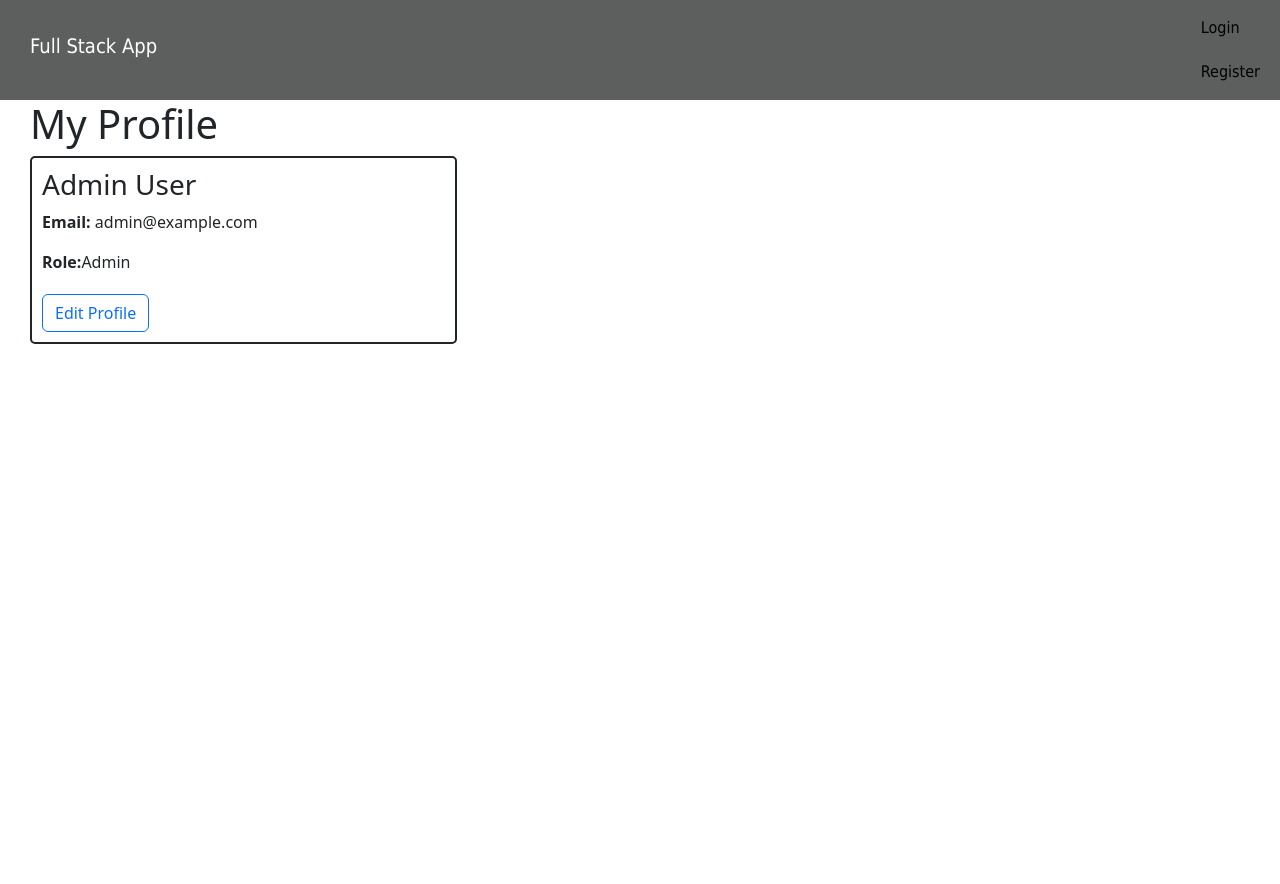
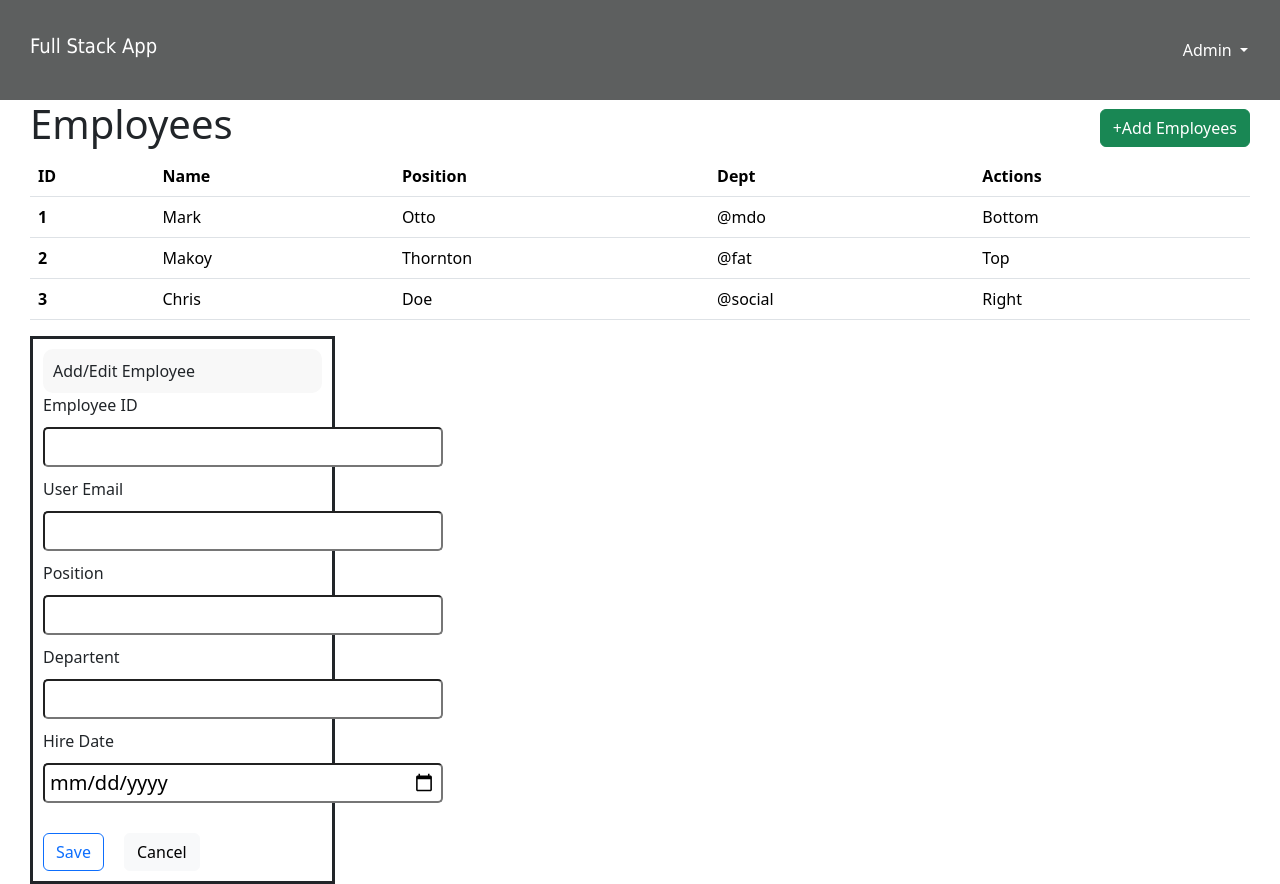
Before and after one commit to renejamesaleonar27-ops/fullstack-prototype-Aleonar, a plain HTML site: page index.html in a window 1280 px wide. Before the commit the page ends 800 px from the top, so only its background shows below. Drawn offline with nearby package versions, Linux system fonts and the light colour scheme.

Commit message:
Added Tables in Employees

```diff
--- a/index.html
+++ b/index.html
@@ -123,6 +123,8 @@
             </form>
         </section>
 
+        <!-- PROFILE PAGE -->
+
         <section class="profile-page">
             <h1>My Profile</h1>
             <div class="inner-profile">
@@ -134,7 +136,84 @@
                     <button type="button" class="btn btn-outline-primary"> Edit Profile</button>
                 </div>
 
+                <!-- EMPLOYEES PAGE -->
+
             </div>
+        </section>
+        <section class="employees">
+            <div class="emp-left">
+            <h1>Employees</h1>
+            <button type="button" class="btn btn-success">+Add Employees</button>
+            </div>
+
+            <!-- TABLES OF EMPLOYEES -->
+
+         <table class="table">
+            <thead>
+                <tr>
+                <th scope="col">ID</th>
+                <th scope="col">Name</th>
+                <th scope="col">Position</th>
+                <th scope="col">Dept</th>
+                <th scope="col">Actions</th>
+                </tr>
+            </thead>
+            <tbody>
+                <tr>
+                <th scope="row">1</th>
+                <td>Mark</td>
+                <td>Otto</td>
+                <td>@mdo</td>
+                <td>Bottom</td>
+                </tr>
+                <tr>
+                <th scope="row">2</th>
+                <td>Makoy</td>
+                <td>Thornton</td>
+                <td>@fat</td>
+                <td>Top</td>
+                </tr>
+                <tr>
+                <th scope="row">3</th>
+                <td>Chris</td>
+                <td>Doe</td>
+                <td>@social</td>
+                <td>Right</td>
+                </tr>
+            </tbody>
+         </table>
+         <div class="adedemp">
+            <div class="addedit">
+                Add/Edit Employee
+            </div>
+            <form>
+                <div class="input">
+                <div class="input">
+                    <label for="empid">Employee ID</label>
+                    <input type="text" id="empid">
+                </div>
+                 <div class="input">
+                    <label for="email">User Email</label>
+                    <input type="email" id="email">
+                </div>
+                <div class="input">
+                    <label for="position">Position</label>
+                    <input type="text" id="position">
+                </div>
+                <div class="input">
+                    <label for="department">Departent</label>
+                    <input type="text" id="department">
+                </div>
+                <div class="input">
+                    <label for="date">Hire Date</label>
+                    <input type="date" id="date">
+                </div>
+                <div class="actions">
+                   <button type="button" class="btn btn-outline-primary">Save</button>
+                    <button type="button" class="btn btn-light">Cancel</button>
+                </div>
+            </form>
+         </div>
         </section>
     </main>
 
--- a/style.css
+++ b/style.css
@@ -4,23 +4,25 @@
     box-sizing: border-box;
 }
 /* NAVIGATION TAB */
+/* NOT LOG IN */
 
     .not-login{
    height: 100px;
    width: 100%;
    background-color: rgb(93, 95, 95);
    justify-content: space-between;
-   display: flex;
+   display: none;
    align-items: center;
    padding-right: 20px;
 
+   /* ADMIN PAGE */
 }
   .admin{
    height: 100px;
    width: 100%;
    background-color: rgb(93, 95, 95);
    justify-content: space-between;
-   display: none;
+   display:flex ;
    align-items: center;
    padding-right: 20px;
 
@@ -123,3 +125,25 @@ display: none;
     border-radius: 5px;
     width: 35%;
 }
+.profile-page{
+    display: none;
+}
+.emp-left{
+    justify-content: space-between;
+    height: auto;
+    display: flex;
+    align-items: center;
+}
+.employees{
+    display: ;
+}
+.addedit{
+    padding: 10px;
+    background-color: #f8f8f8;
+    border-radius: 10px;
+}
+.adedemp{
+    padding: 10px;
+    border: solid;
+    width: 25%;
+}
```
